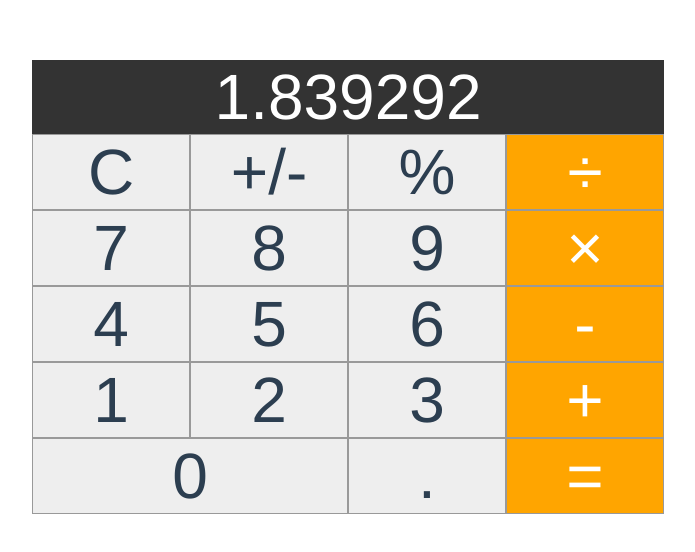
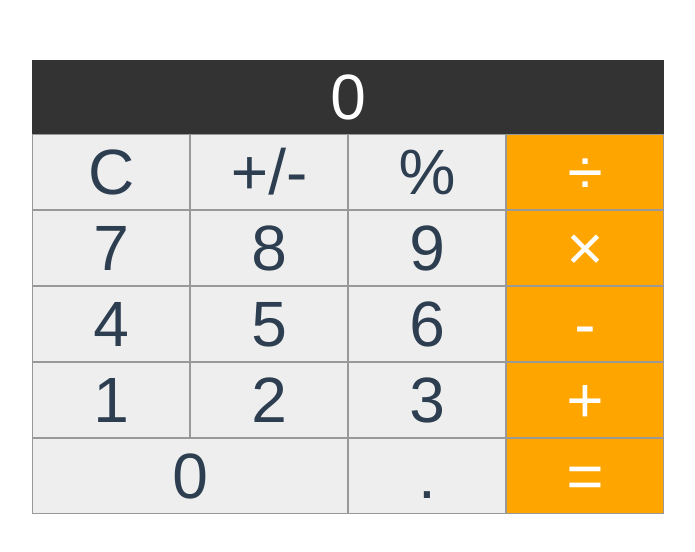
Before and after one commit to robertklim/vue-calc, a Vue app in the folder calc/: page / in a window 1280 px wide. Shown: the top 552 px of the page, without its empty margins (292-987 px from the left). Built offline with nearby package versions, Linux system fonts and the light colour scheme.

Commit message:
Add 'clear', 'sign', 'percent' methods

```diff
--- a/calc/src/components/Calc.vue
+++ b/calc/src/components/Calc.vue
@@ -1,9 +1,9 @@
 <template>
   <div class="calc">
-    <div class="display">1.839292</div>
-    <div class="btn">C</div>
-    <div class="btn">+/-</div>
-    <div class="btn">%</div>
+    <div class="display">{{current || '0'}}</div>
+    <div class="btn" @click="clear">C</div>
+    <div class="btn" @click="sign">+/-</div>
+    <div class="btn" @click="percent">%</div>
     <div class="btn operator">&divide;</div>
     <div class="btn">7</div>
     <div class="btn">8</div>
@@ -25,6 +25,23 @@
 
 <script>
 export default {
+  data() {
+    return {
+      current: '',
+    }
+  },
+  methods: {
+    clear() {
+      this.current = '';
+    },
+    sign() {
+      this.current = this.current.charAt(0) === '-' ?
+        this.current.slice(1) : `-${this.current}`;
+    },
+    percent() {
+      this.current = `${parseFloat(this.current) / 100}`;
+    },
+  },
 }
 </script>
 
@@ -55,6 +72,10 @@ export default {
     border: 1px solid #999;
   }
 
+  .btn:hover {
+    cursor: pointer;
+  }
+
   .operator {
     background-color: orange;
     color: #fff;
```
